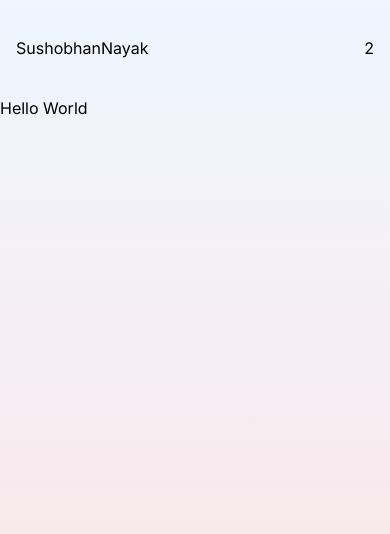
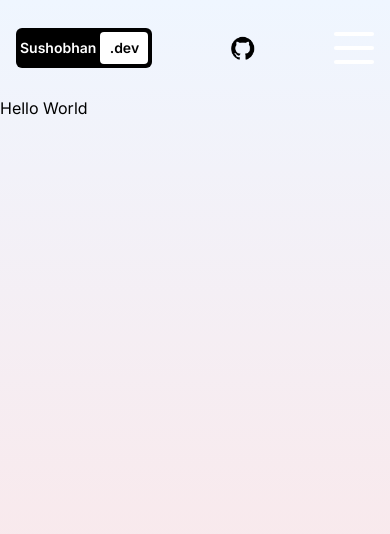
Before and after one commit to Sushobhan-Nayak/Portfolio-Site, a Next.js app: page / in a window 390 px wide. Shown: the top 534 px of the page. Built offline with nearby package versions, Linux system fonts and the light colour scheme.

Commit message:
navbar changes

```diff
--- a/src/components/navbar.jsx
+++ b/src/components/navbar.jsx
@@ -1,17 +1,65 @@
-import { Span } from "next/dist/trace";
+"use client";
+
 import Link from "next/link";
+import { useState } from "react";
+
+const Links = [
+  { url: "/", title: "Home" },
+  { url: "/about", title: "About" },
+  { url: "/portfolio", title: "Portfolio" },
+  { url: "/contact", title: "Contact" },
+];
 
 const Navbar = () => {
+  const [open, setOpen] = useState(false);
   return (
     <div className="h-full flex items-center justify-between px-4 sm:px-8 md:px-12 lg:px-20 xl:px-48">
+      <div className="hidden md:flex gap-4">
+        {Links.map((link) => (
+          <Link href={link.url} key={link.title}>
+            {link.title}
+          </Link>
+        ))}
+      </div>
       {/* Logo */}
-      <div className="">
-        <Link href="/">
-          <span>Sushobhan</span>
-          <span>Nayak</span>
+      <div className="md:hidden">
+        <Link
+          href="/"
+          className="text-sm bg-black rounded-md p-1 font-semibold flex items-center justify-center"
+        >
+          <span className="text-white mr-1">Sushobhan</span>
+          <span className="w-12 h-8 rounded bg-white text-black flex items-center justify-center">
+            .dev
+          </span>
         </Link>
       </div>
-      <div>2</div>
+      <div>
+        <Link href="https://github.com/Sushobhan-Nayak">
+          <img src="/github.png" alt="" width={24} height={24}></img>
+        </Link>
+      </div>
+      {/* Responsive menu */}
+      <div className="md:hidden">
+        {/* Menu button */}
+        <button
+          className="w-10 h-8 flex flex-col justify-between z-50 relative"
+          onClick={() => setOpen(!open)}
+        >
+          <div className="w-10 h-1 bg-white rounded"></div>
+          <div className="w-10 h-1 bg-white rounded"></div>
+          <div className="w-10 h-1 bg-white rounded"></div>
+        </button>
+        {/* Menu List */}
+        {open && (
+          <div className="absolute top-0 left-0 bg-black w-screen h-screen text-white flex flex-col items-center justify-center gap-8 text-xl">
+            {Links.map((link) => (
+              <Link href={link.url} key={link.title}>
+                {link.title}
+              </Link>
+            ))}
+          </div>
+        )}
+      </div>
     </div>
   );
 };
```
